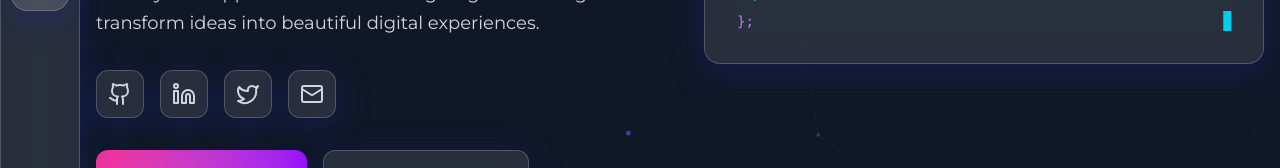
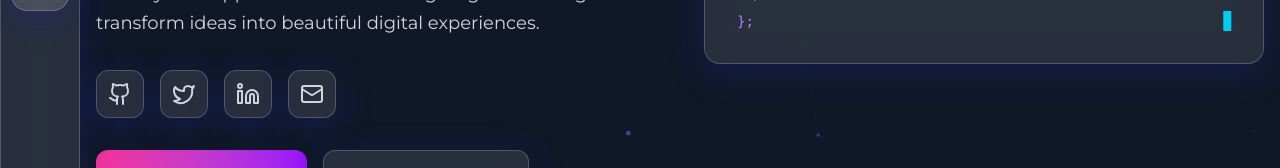
Before and after one commit to diddy0077/new-portfolio, a React (Vite) app: page / in a window 1280 px wide. Shown: the part 514-682 px from the top of the page. Built offline with nearby package versions, Linux system fonts and the light colour scheme.

Commit message:
Added Social links to hero icons

```diff
--- a/src/components/Hero.jsx
+++ b/src/components/Hero.jsx
@@ -24,9 +24,25 @@ const Hero = memo(() => {
 
   const links = ['https://github.com/diddy0077', 'https://twitter.com/Daniel924644624', 'https://www.linkedin.com/in/daniel-udeh-a03971350/', 'mailto:daniludeh007@yahoo.com']
 
-  const href = (icon) => {
-    links.map((link) => link.includes(icon))
-  }
+  const socials = [
+    {
+      icon: Github,
+      href: links[0]
+    },
+    {
+      icon: Twitter,
+      href: links[1]
+    },
+    {
+      icon: Linkedin,
+      href: links[2]
+    },
+    {
+      icon: Mail,
+      href: links[3]
+    }
+  ]
+
 
   useEffect(() => {
     if (currentIndex < roles.length) {
@@ -160,10 +176,11 @@ const Hero = memo(() => {
               transition={{ duration: 0.8, delay: 1 }}
               className="flex justify-center lg:justify-start gap-4 mb-8"
             >
-              {[Github, Linkedin, Twitter, Mail].map((Icon, index) => (
+              {socials.map((Icon, index) => (
                 <motion.a
                   key={index}
-                  href={href(Icon)}
+                  href={Icon.href}
+                  target='_blank'
                   className="w-12 h-12 glass rounded-xl flex items-center justify-center text-gray-300 hover:text-cyan-400 transition-all duration-300 hover:scale-110"
                   whileHover={{ y: -3 }}
                   whileTap={{ scale: 0.95 }}
@@ -171,7 +188,7 @@ const Hero = memo(() => {
                   animate={{ opacity: 1, scale: 1 }}
                   transition={{ delay: 1.2 + index * 0.1 }}
                 >
-                  <Icon className="w-6 h-6" />
+                  <Icon.icon className="w-6 h-6" />
                 </motion.a>
               ))}
             </motion.div>
```
